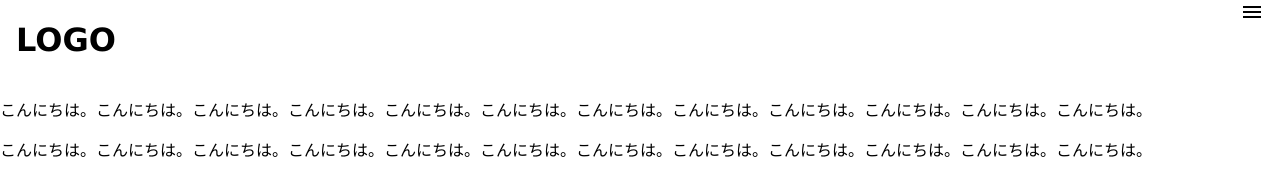
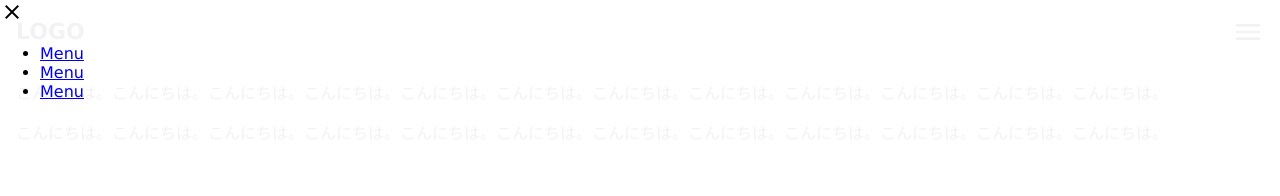
Before and after one commit to gusutaharu/HamburgerMenu, a plain HTML site: page index.html in a window 1280 px wide. Drawn offline with Linux system fonts and the light colour scheme.

Commit message:
lesson06

```diff
--- a/css/styles.css
+++ b/css/styles.css
@@ -8,6 +8,31 @@ header {
   padding: 0  16px;
 }
 
+header h1 {
+  margin: 0;
+  font-size: 22px;
+  line-height: 64px;
+}
+
 .sp-menu {
   margin-left: auto;
 }
+
+.sp-menu #open {
+  font-size: 32px;
+  line-height: 64px;
+  cursor: pointer;
+}
+
+main {
+  padding: 0 16px;
+}
+
+.overlay {
+  position: fixed;
+  top: 0;
+  bottom: 0;
+  right: 0;
+  left: 0;
+  background: rgba(255, 255, 255, 0.95);
+}
--- a/index.html
+++ b/index.html
@@ -14,9 +14,19 @@
     </div>
     <div class="sp-menu">
       <span class="material-icons" id="open">menu</span>
-      <!-- <span class="material-icons">close</span> -->
     </div>
   </header>
+
+  <div class="overlay">
+    <span class="material-icons" id="close">close</span>
+    <nav>
+      <ul>
+        <li><a href="#">Menu</a></li>
+        <li><a href="#">Menu</a></li>
+        <li><a href="#">Menu</a></li>
+      </ul>
+    </nav>
+  </div>
   <main>
     <p>こんにちは。こんにちは。こんにちは。こんにちは。こんにちは。こんにちは。こんにちは。こんにちは。こんにちは。こんにちは。こんにちは。こんにちは。</p>
     <p>こんにちは。こんにちは。こんにちは。こんにちは。こんにちは。こんにちは。こんにちは。こんにちは。こんにちは。こんにちは。こんにちは。こんにちは。</p>
```
